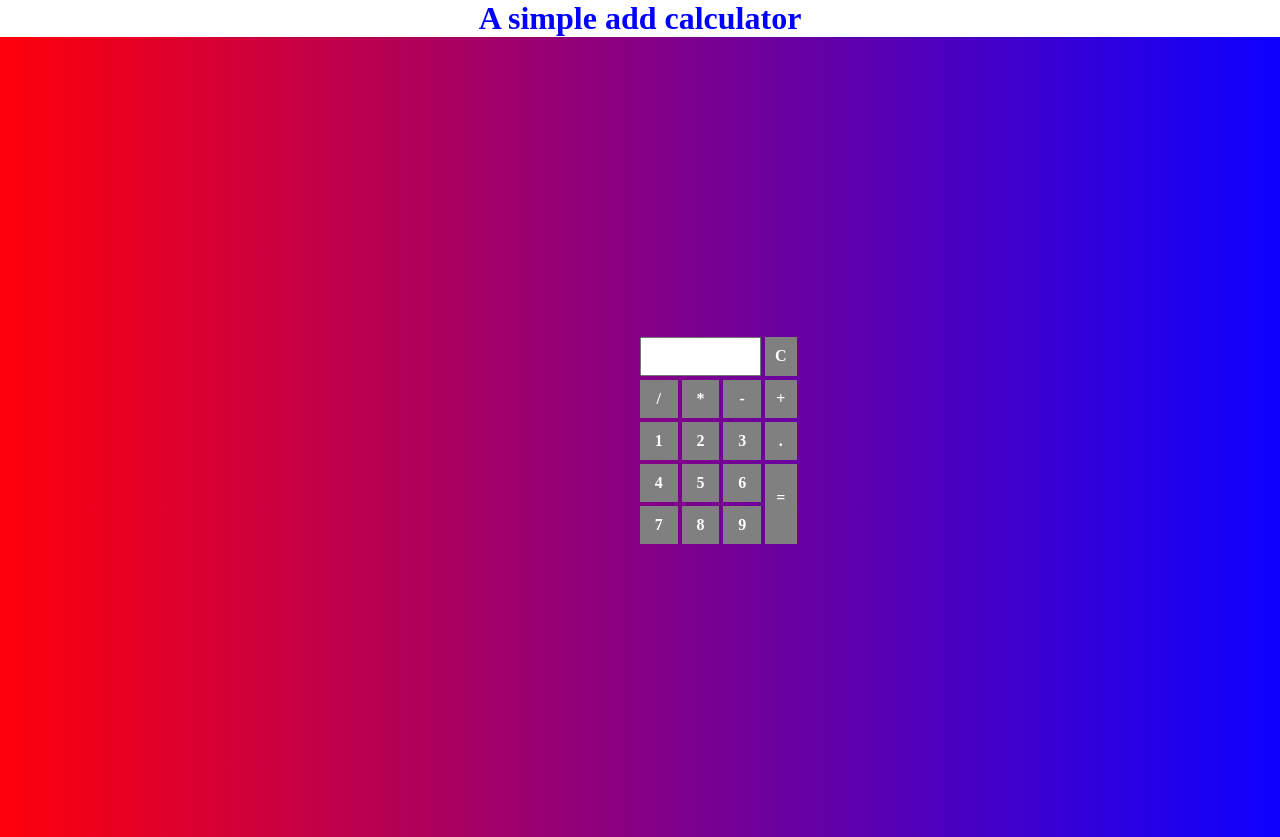
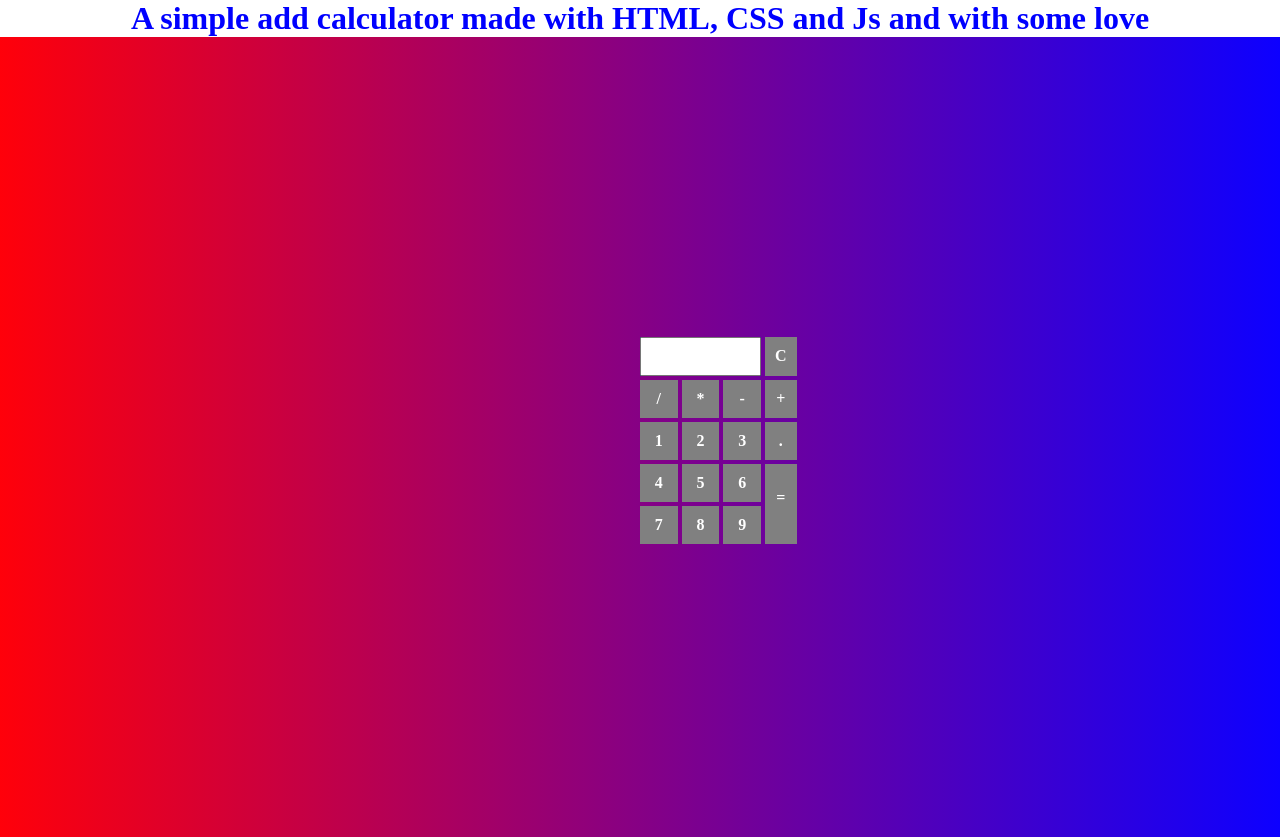
Before and after one commit to srniraula/calculateASDM, a plain HTML site: page index.htm in a window 1280 px wide. Drawn offline with Linux system fonts and the light colour scheme.

Commit message:
some changes toindex.htm
changes to h2

```diff
--- a/index.htm
+++ b/index.htm
@@ -9,7 +9,7 @@
 </head>
 <body>
     <!-- And we are all set to go.. -->
-    <h3>A simple add calculator</h3>
+    <h3>A simple add calculator made with HTML, CSS and Js and with some love</h3>
     <div class="container" >
     <div class = "calculator" >
         <div class="number-area">
@@ -37,5 +37,6 @@
         </div>
 
     </div></div>
+
 </body>
 </html>
```
Also changed, not shown: 1 other file.
